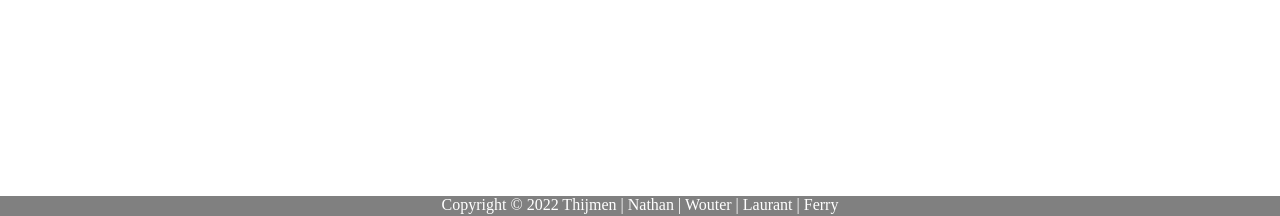
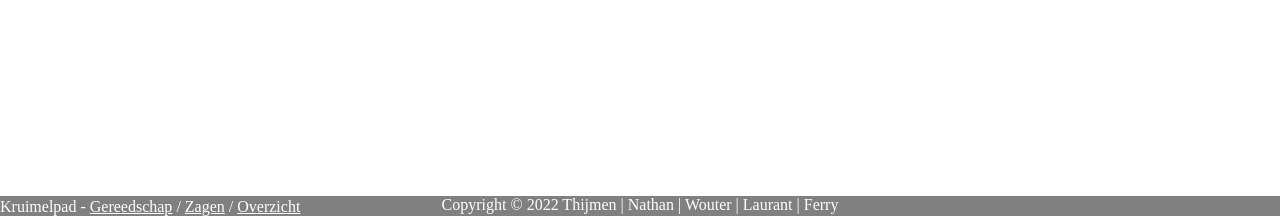
Before and after one commit to Thijmen-Scherders/Code-Camp-C2, a PHP site: page /pages/gereedschap/tool/zagen/index.php in a window 1280 px wide. Shown: the part 584-800 px from the top of the page. Run offline with PHP 8.4, Linux system fonts and the light colour scheme.

Commit message:
Kruimelpad deel 2

```diff
--- a/pages/gereedschap/index.php
+++ b/pages/gereedschap/index.php
@@ -17,6 +17,10 @@ include_once($path);
 
 <?php includeToolsSubMenu() ?>
 
+<div class="kruimelpad">
+	Kruimelpad - <a href="<?php echo baseUrl() ?>/pages/gereedschap/index.php">Gereedschap</a> / Overzicht
+</div>
+
 <?php includeFooter(); ?>
 
 </body>
--- a/pages/gereedschap/tool/hamers.php
+++ b/pages/gereedschap/tool/hamers.php
@@ -84,7 +84,10 @@ include_once($path);
 				met een zacht gedeelte. Deze heeft meestal twee gekleurde uiteinden.</h2>
 		</div>
 
-
+<div class="kruimelpad">
+	Kruimelpad - <a href="<?php echo baseUrl() ?>/pages/gereedschap/index.php">Gereedschap</a> / <a
+			href="<?php echo baseUrl() ?>/pages/gereedschap/tool/hamers.php">Hamers</a>
+</div>
 
 <?php includeFooter(); ?>
 
--- a/pages/gereedschap/tool/zagen/handzagen.php
+++ b/pages/gereedschap/tool/zagen/handzagen.php
@@ -35,6 +35,12 @@ include_once($path);
             </div>
         </div>
 
+<div class="kruimelpad">
+	Kruimelpad - <a href="<?php echo baseUrl() ?>/pages/gereedschap/index.php">Gereedschap</a> /
+	<a href="<?php echo baseUrl() ?>/pages/gereedschap/tool/zagen/index.php">Zagen</a> /
+	<a href="<?php echo baseUrl() ?>/pages/gereedschap/tool/zagen/handzagen.php">Handzagen</a>
+</div>
+
     <?php includeFooter(); ?>
 
 </body>
--- a/pages/gereedschap/tool/zagen/index.php
+++ b/pages/gereedschap/tool/zagen/index.php
@@ -17,6 +17,12 @@ include_once($path);
 
 <?php includeZagenSubMenu(); ?>
 
+<div class="kruimelpad">
+	Kruimelpad - <a href="<?php echo baseUrl() ?>/pages/gereedschap/index.php">Gereedschap</a> /
+	<a href="<?php echo baseUrl() ?>/pages/gereedschap/tool/zagen/index.php">Zagen</a> /
+	<a href="<?php echo baseUrl() ?>/pages/gereedschap/tool/hamers.php">Overzicht</a>
+</div>
+
 <?php includeFooter(); ?>
 
 </body>
```
Also changed, not shown: pages/gereedschap/tool/schroevendraaiers.php (+12 -2 lines), pages/gereedschap/tool/zagen/cirkelzagen.php (+7 -0 lines), pages/gereedschap/tool/zagen/kettingzagen.php (+7 -0 lines).
